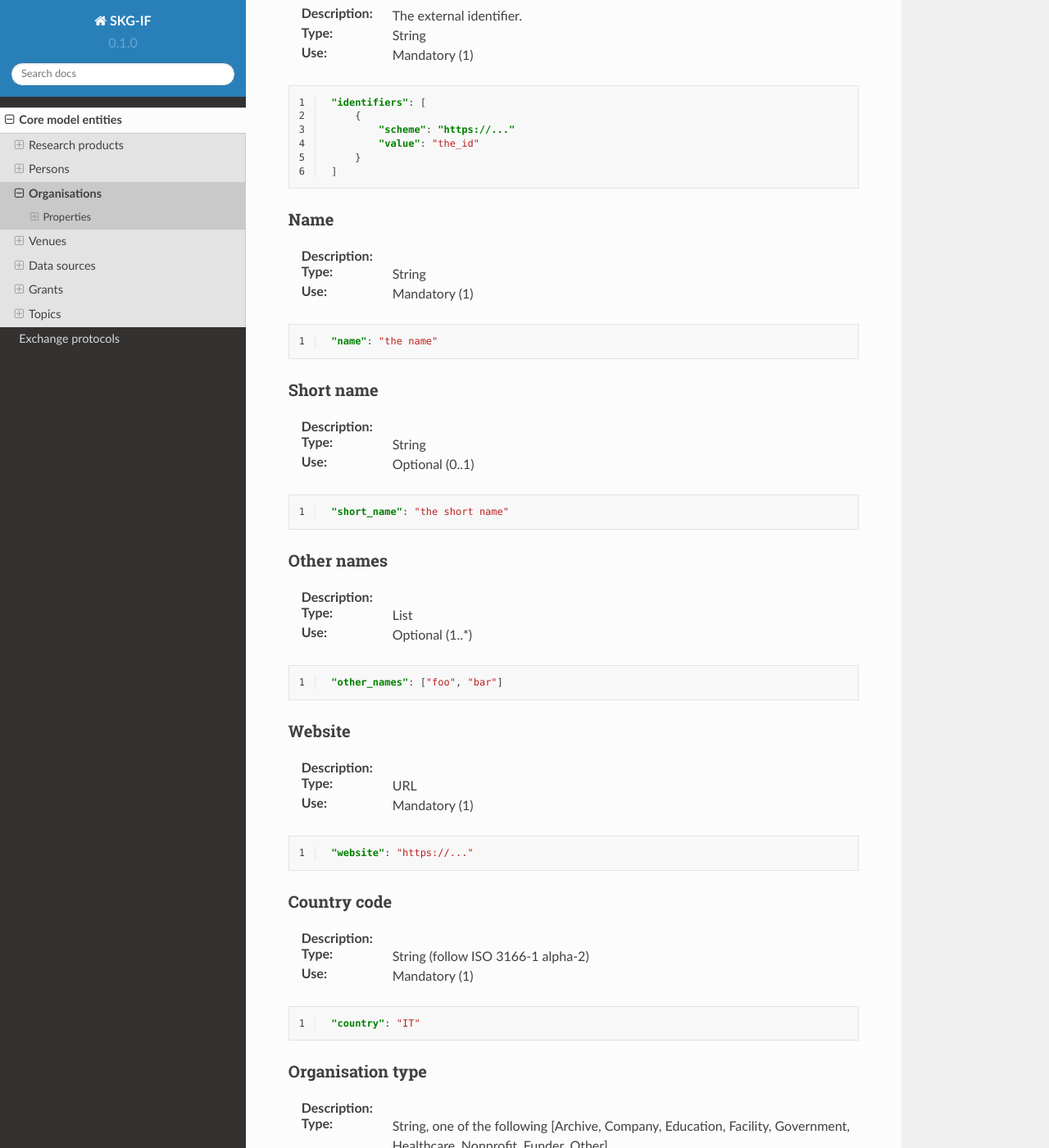
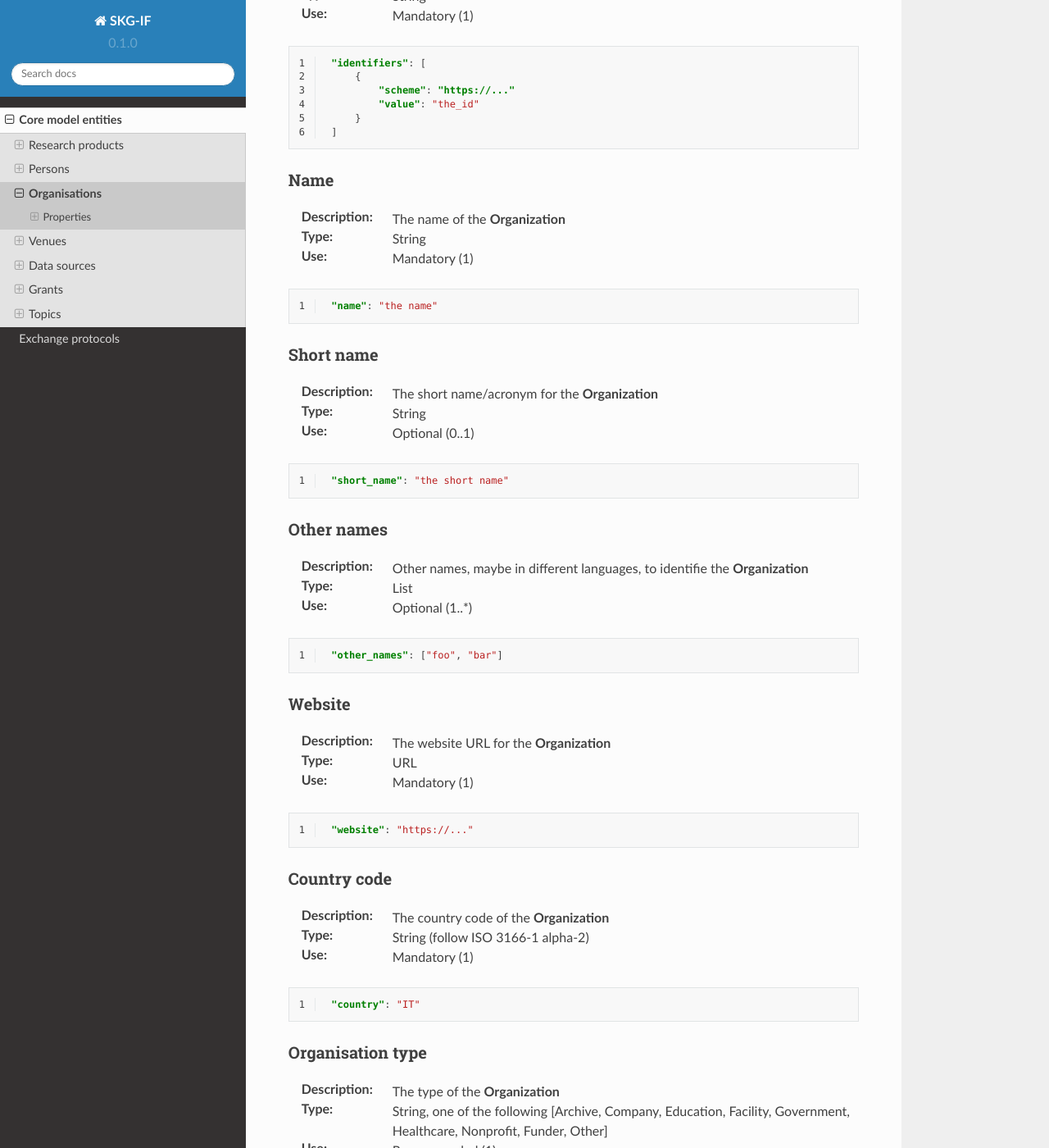
Before and after one commit to andremann/SKG-IF, a Sphinx documentation site: the page built from docs/source/organisations.rst, in a window 1280 px wide and 1400 px high, scrolled down 879 px. Shown: the whole window at 82% size. Built offline with Sphinx 7.4.7 and the Read the Docs theme 2.0.0, drawn with Linux system fonts in a browser that asks for light colours; some of the changed text lies outside the part shown.

Commit message:
added missing descriptions

```diff
--- a/docs/source/organisations.rst
+++ b/docs/source/organisations.rst
@@ -2,11 +2,10 @@
 
 Organisations
 #############
-TODO Description
+This section is to describe the metadata fields for the **Organization** entity.
 
 Properties
 ==========
-This section is to describe the metadata fields for the **Organisations**.
 
 Local identifier
 ----
@@ -52,7 +51,7 @@ Value
 
 Name
 ----
-:Description:
+:Description: The name of the **Organization**
 :Type: String
 :Use: Mandatory (1)
 
@@ -64,7 +63,7 @@ Name
 
 Short name
 ----
-:Description:
+:Description: The short name/acronym for the **Organization**
 :Type: String
 :Use: Optional (0..1)
 
@@ -76,7 +75,7 @@ Short name
 
 Other names
 ----
-:Description:
+:Description: Other names, maybe in different languages, to identifie the **Organization**
 :Type: List
 :Use: Optional (1..*)
 
@@ -88,7 +87,7 @@ Other names
 
 Website
 ----
-:Description:
+:Description: The website URL for the **Organization**
 :Type: URL
 :Use: Mandatory (1)
 
@@ -100,7 +99,7 @@ Website
 
 Country code
 ----
-:Description:
+:Description: The country code of the **Organization**
 :Type: String (follow ISO 3166-1 alpha-2)
 :Use: Mandatory (1)
 
@@ -112,7 +111,7 @@ Country code
 
 Organisation type
 ----
-:Description:
+:Description: The type of the **Organization**
 :Type: String, one of the following [Archive, Company, Education, Facility, Government, Healthcare, Nonprofit, Funder, Other]
 :Use: Recommended (1)
 
```
